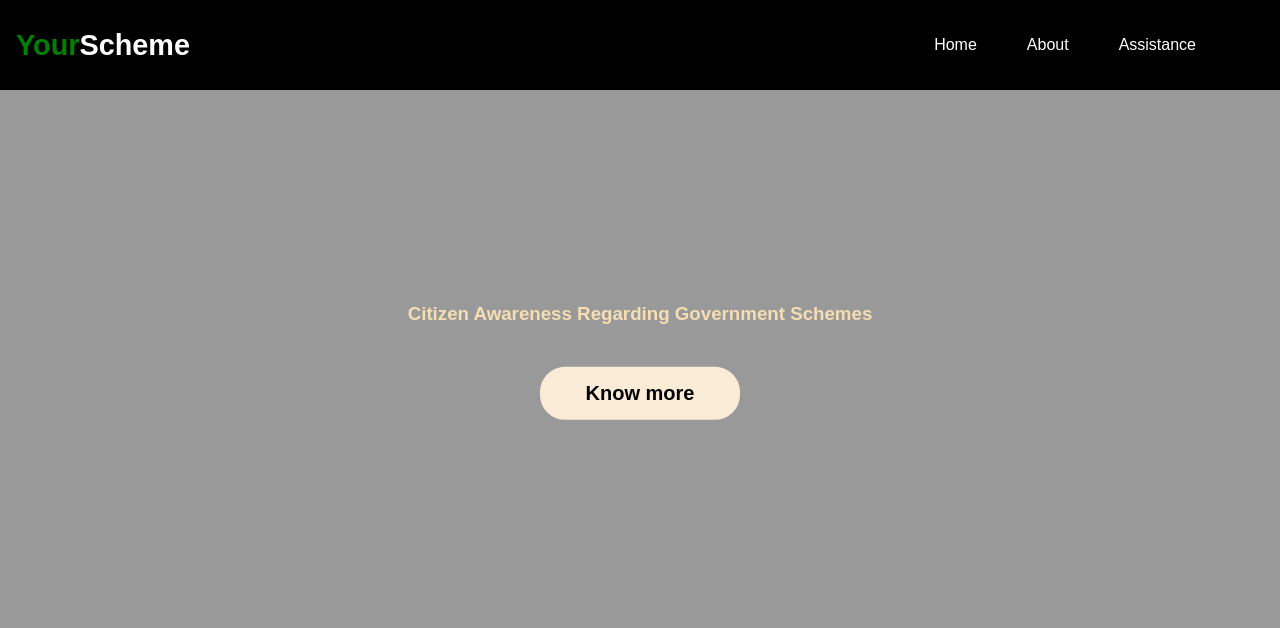
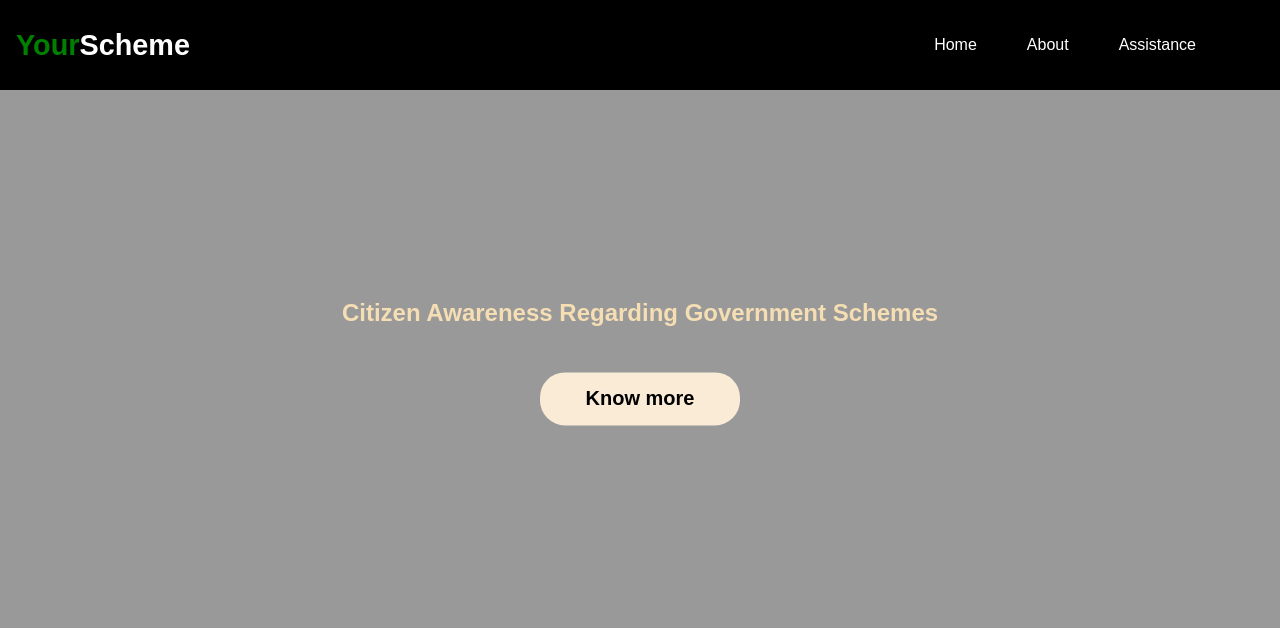
Before and after one commit to Mascarenhas46704/Yourscheme, a plain HTML site: page index.html in a window 1280 px wide. Shown: the top 628 px of the page. Drawn offline with Linux system fonts and the light colour scheme.

Commit message:
Update index.html

```diff
--- a/index.html
+++ b/index.html
@@ -30,7 +30,7 @@
     </video>
 
     <div class="content">
-        <h3>Citizen Awareness Regarding Government Schemes</h3>
+        <h2>Citizen Awareness Regarding Government Schemes</h2>
         <div>
             <button type="button">Know more</button>
         </div>
```
